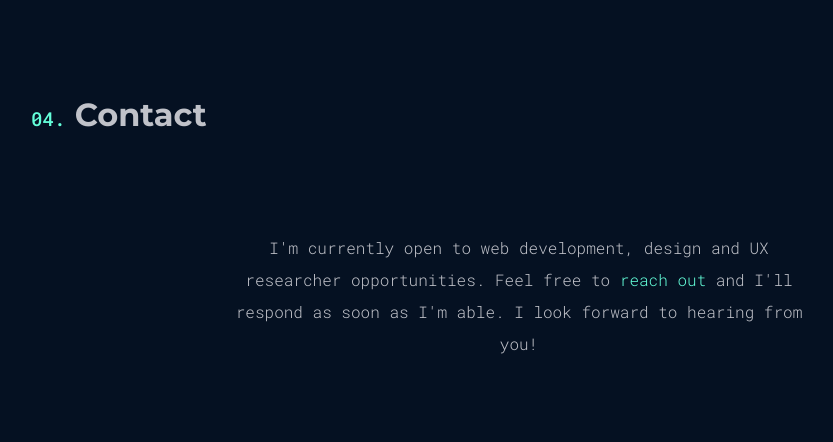
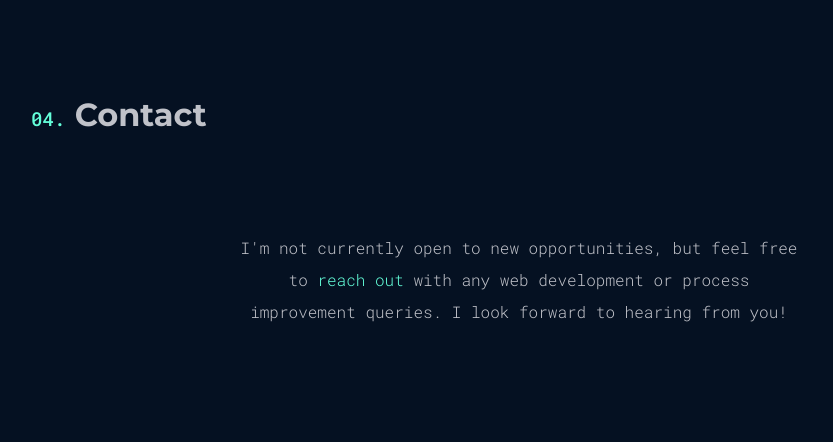
Before and after one commit to rhagerty/rebecca-hagerty, a React (Create React App) app: page /contact in a window 1280 px wide. Shown: the part 6187-6629 px from the top of the page, without its empty margins (121-954 px from the left). Built offline with nearby package versions, Linux system fonts and the light colour scheme.

Commit message:
Update Contact.js

```diff
--- a/src/pages/Contact.js
+++ b/src/pages/Contact.js
@@ -30,9 +30,9 @@ const Contact = () => {
             distance="30px"
           >
             <p className="contact-wrapper__info-text">
-              I'm currently open to web development, design and UX researcher opportunities. Feel free
+              I'm not currently open to new opportunities, but feel free
               to <a href="mailto:rhagertydevelopment@gmail.com">reach out</a>{" "}
-              and I'll respond as soon as I'm able. I look forward to hearing
+              with any web development or process improvement queries. I look forward to hearing
               from you!
             </p>
           </Fade>
```
